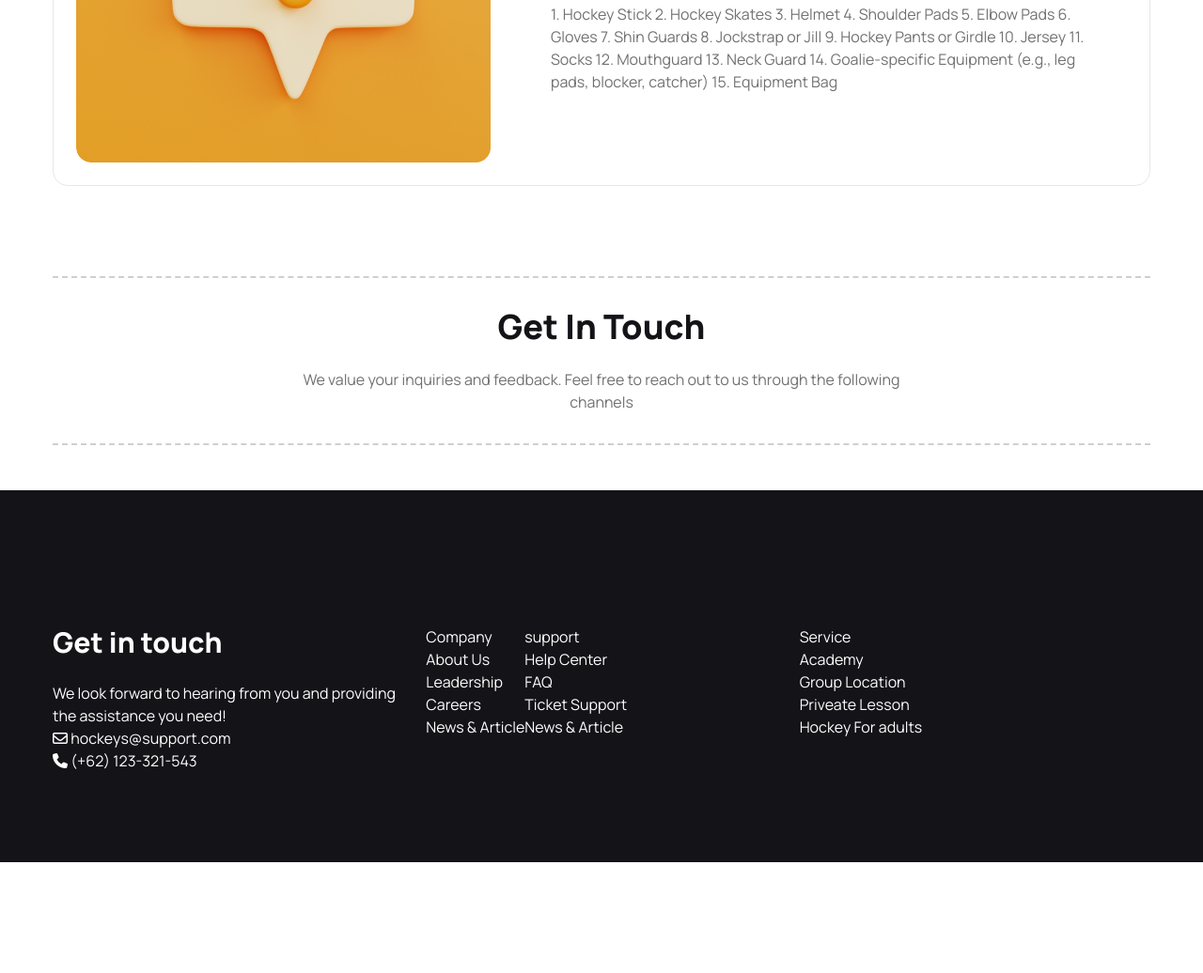
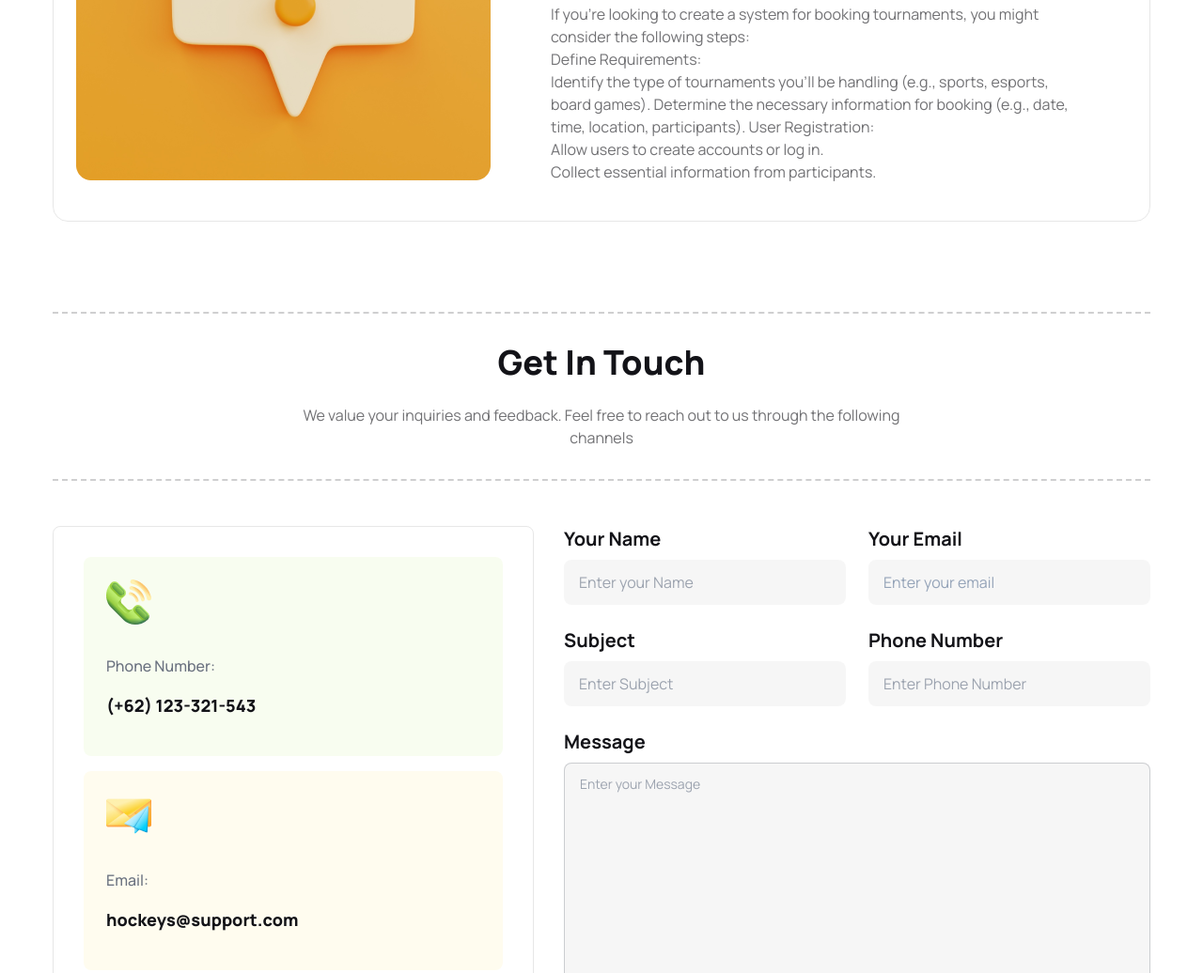
Before and after one commit to parvez301901/B9-A3, a plain HTML site: page index.html in a window 1280 px wide. Shown: the part 4067-5103 px from the top of the page at 94% size. Before the commit the page ends 4985 px from the top, so only its background shows below. Drawn offline with nearby package versions, Linux system fonts and the light colour scheme.

Commit message:
Final submit

```diff
--- a/index.html
+++ b/index.html
@@ -378,21 +378,13 @@
 						Hockey Training
 					  </div>
 					  <div class="collapse-content">
-						  1. Hockey Stick
-						  2. Hockey Skates
-3. Helmet
-4. Shoulder Pads
-5. Elbow Pads
-6. Gloves
-7. Shin Guards
-8. Jockstrap or Jill
-9. Hockey Pants or Girdle
-10. Jersey
-11. Socks
-12. Mouthguard
-13. Neck Guard
-14. Goalie-specific Equipment (e.g., leg pads, blocker, catcher)
-15. Equipment Bag
+						Hockey training refers to the systematic and structured process of preparing individuals or teams for the sport of hockey. It involves a combination of physical conditioning, skill development, tactical understanding, and mental preparation. Hockey training can be tailored to various levels, including youth, amateur, and professional players. Key components of hockey training include:
+
+						Physical Conditioning:
+
+						Strength Training: Building muscle strength to improve power and endurance.
+						Cardiovascular Conditioning: Enhancing aerobic and anaerobic fitness for sustained energy during a game.
+						Agility and Speed Training: Improving quick movements, footwork, and overall speed on the ice.
 					  </div>
 					</div>
 
@@ -402,21 +394,13 @@
 						Private Lessons
 					  </div>
 					  <div class="collapse-content">
-						  1. Hockey Stick
-						  2. Hockey Skates
-3. Helmet
-4. Shoulder Pads
-5. Elbow Pads
-6. Gloves
-7. Shin Guards
-8. Jockstrap or Jill
-9. Hockey Pants or Girdle
-10. Jersey
-11. Socks
-12. Mouthguard
-13. Neck Guard
-14. Goalie-specific Equipment (e.g., leg pads, blocker, catcher)
-15. Equipment Bag
+						Hockey training refers to the systematic and structured process of preparing individuals or teams for the sport of hockey. It involves a combination of physical conditioning, skill development, tactical understanding, and mental preparation. Hockey training can be tailored to various levels, including youth, amateur, and professional players. Key components of hockey training include:
+
+						Physical Conditioning:
+
+						Strength Training: Building muscle strength to improve power and endurance.
+						Cardiovascular Conditioning: Enhancing aerobic and anaerobic fitness for sustained energy during a game.
+						Agility and Speed Training: Improving quick movements, footwork, and overall speed on the ice.
 					  </div>
 					</div>
 
@@ -426,21 +410,7 @@
 						Ski Touring
 					  </div>
 					  <div class="collapse-content">
-						  1. Hockey Stick
-						  2. Hockey Skates
-3. Helmet
-4. Shoulder Pads
-5. Elbow Pads
-6. Gloves
-7. Shin Guards
-8. Jockstrap or Jill
-9. Hockey Pants or Girdle
-10. Jersey
-11. Socks
-12. Mouthguard
-13. Neck Guard
-14. Goalie-specific Equipment (e.g., leg pads, blocker, catcher)
-15. Equipment Bag
+						<p>Ski touring, also known as backcountry skiing, is a form of skiing that involves traveling through snow-covered terrain using skis. Unlike traditional downhill skiing at resorts, ski touring enthusiasts venture into the backcountry, away from marked slopes and ski resorts. </p>
 					  </div>
 					</div>
 
@@ -450,26 +420,18 @@
 						Booking
 					  </div>
 					  <div class="collapse-content">
-						  1. Hockey Stick
-						  2. Hockey Skates
-3. Helmet
-4. Shoulder Pads
-5. Elbow Pads
-6. Gloves
-7. Shin Guards
-8. Jockstrap or Jill
-9. Hockey Pants or Girdle
-10. Jersey
-11. Socks
-12. Mouthguard
-13. Neck Guard
-14. Goalie-specific Equipment (e.g., leg pads, blocker, catcher)
-15. Equipment Bag
+						<p>If you're looking to create a system for booking tournaments, you might consider the following steps:</p>
+
+						<h4>Define Requirements:</h4>
+
+						<p>Identify the type of tournaments you'll be handling (e.g., sports, esports, board games).
+						Determine the necessary information for booking (e.g., date, time, location, participants).
+						User Registration:</p>
+
+						<h4>Allow users to create accounts or log in.</h4>
+						<p>Collect essential information from participants.</p>
 					  </div>
 					</div>
-
-
-
 				  </div>
 
 
@@ -483,58 +445,121 @@
 			<p class="md:max-w-2xl max-w-full mx-auto text-sm md:text-base ">We value your inquiries and feedback. Feel free to reach out to us through the following channels </p>
 		</div>
 
+		<div class="flex flex-col md:flex-row gap-8 my-12">
+			<div class="w-full rounded-lg md:max-w-lg border-x border-y border-[#1313181A] p-8">
+
+				<div class="rounded-lg p-6 bg-[#BCED6D1A] mb-4">
+					<figure><img class="mb-8" src="images/card-phone.png" alt="Album"/></figure>
+					<p class="text-gray-500 text-base font-medium mb-4">Phone Number:</p>
+					<h3 class="text-primaryheadingColor text-lg font-extrabold mb-4"> (+62) 123-321-543</h3>
+				</div>
+				<div class="rounded-lg p-6 bg-[#FDDD5F1A] mb-4">
+					<figure><img class="mb-8" src="images/email.png" alt="Album"/></figure>
+					<p class="text-gray-500 text-base font-medium mb-4">Email:</p>
+					<h3 class="text-primaryheadingColor text-lg font-extrabold mb-4"> hockeys@support.com</h3>
+				</div>
+				<div class="rounded-lg p-6 bg-[#629CF31A] mb-4">
+					<figure><img class="mb-8" src="images/location.png" alt="Album"/></figure>
+					<p class="text-gray-500 text-base font-medium mb-4">Location:</p>
+					<h3 class="text-primaryheadingColor text-lg font-extrabold mb-4"> 152/1 Mohakhali Wireless Gate</h3>
+				</div>
+
+			</div>
+			<div class="flex-1">
+				<div class="grid grid-cols-1 sm:grid-cols-1 md:grid-cols-2 lg:grid-cols-2 gap-6">
+					<div>
+						<label class="text-xl font-bold text-primaryheadingColor block mb-2">Your Name</label>
+						<input type="text" placeholder="Enter your Name" class="placeholder:text-gray-400 border-0 input w-full max-w-xs bg-[#13131809]" />
+					</div>
+					<div>
+						<label class="text-xl font-bold text-primaryheadingColor block mb-2">Your Email</label>
+						<input type="text" placeholder="Enter your email" class="placeholder:text-gray-400 border-0 input w-full max-w-xs bg-[#13131809] placeholder:text-slate-400" />
+					</div>
+					<div>
+						<label class="text-xl font-bold text-primaryheadingColor block mb-2">Subject</label>
+						<input type="text" placeholder="Enter Subject" class="placeholder:text-gray-400 border-0 input w-full max-w-xs bg-[#13131809]" />
+					</div>
+					<div>
+						<label class="text-xl font-bold text-primaryheadingColor block mb-2">Phone Number</label>
+						<input type="text" placeholder="Enter Phone Number" class="placeholder:text-gray-400 border-0 input w-full max-w-xs bg-[#13131809]" />
+					</div>
+				</div>
+				<div class="grid grid-cols-1 mt-6">
+					<label class="text-xl font-bold text-primaryheadingColor block mb-2">Message</label>
+					<textarea class="textarea textarea-bordered min-h-96 bg-[#13131809]" placeholder="Enter your Message"></textarea>
+				</div>
+				<div class="grid grid-cols-1 mt-8">
+					<button class="w-full text-white text-xl font-bold bg-primaryColor py-4 px-6 rounded-lg">Send Message</button>
+				</div>
+			</div>
+		</div>
+
+		<div class="card w-full bg-[#13131808] mt-8 mb-8">
+			<div class="card-body text-center">
+				<h2 class="text-primaryheadingColor font-extrabold text-2xl">Social Media</h2>
+				<ul class="flex gap-7 justify-center mt-3">
+					<li><i class="text-primaryheadingColor text-2xl fa-brands fa-twitter"></i></li>
+					<li><i class="text-primaryheadingColor text-2xl fa-brands fa-facebook-f"></i></li>
+					<li><i class="text-primaryheadingColor text-2xl fa-brands fa-instagram"></i></li>
+					<li><i class="text-primaryheadingColor text-2xl fa-brands fa-github"></i></li>
+				</ul>
+			</div>
+		</div>
+
     </main>
 
-    <footer class="bg-primaryheadingColor py-24 text-white">
+    <footer class="bg-primaryheadingColor py-12 sm:py-24 text-white">
+
 		<div class="md:container-xl px-4 md:mx-auto max-w-[1200px] text-white">
 
+			<div class="flex-col md:flex-row flex">
 
-		<div class="grid grid-cols-1 sm:grid-cols-1 md:grid-cols-3 lg:grid-cols-3 gap-6 pt-12">
-
-			<div class="col-span-1 min-w-0">
-				<h3 class="text-3xl font-extrabold mb-6">Get in touch</h3>
-				<p>We look forward to hearing from you and providing the assistance you need!</p>
-				<ul class="">
-					<li><i class="fa-regular fa-envelope"></i> hockeys@support.com </li>
-					<li><i class="fa-solid fa-phone"></i> (+62) 123-321-543</li>
-				</ul>
-			</div>
-
-			<div class="col-span-1 min-w-0 flex md:min-w-[750px]">
-				<div>
-					<h3>Company</h3>
-					<ul>
-						<li>About Us</li>
-						<li>Leadership</li>
-						<li>Careers</li>
-						<li>News & Article</li>
+				<div class="w-full md:w-[20rem] md:text-left mb-8 md:mb-0 text-center min-w-48">
+					<h3 class="text-3xl font-extrabold mb-6">Get In touch</h3>
+					<p class="md:max-w-64 max-w-[297px] mx-auto md:mx-0 mb-4 text-primaryTextColoronDark font-medium">We look forward to hearing from you and providing the assistance you need!</p>
+					<ul class="">
+						<li><i class="fa-regular fa-envelope text-primaryColor mr-2 mb-4"></i> hockeys@support.com </li>
+						<li><i class="fa-solid fa-phone text-primaryColor text-primaryColor mr-2"></i> (+62) 123-321-543</li>
 					</ul>
 				</div>
-				<div>
-					<h3>support</h3>
-					<ul>
-						<li>Help Center</li>
-						<li>FAQ</li>
-						<li>Ticket Support</li>
-						<li>News & Article</li>
+
+				<div class="w-full md:w-[36rem] flex mb-8 md:mb-0 justify-evenly">
+					<div>
+						<h3 class="text-lg font-bold mb-8">Company</h3>
+						<ul class="text-primaryTextColoronDark font-medium">
+							<li class="mb-4"><a href="#">About Us</a></li>
+							<li class="mb-4"><a href="#">Leadership</a></li>
+							<li class="mb-4"><a href="#">Careers</a></li>
+							<li class="mb-4"><a href="#">News & Article</a></li>
+						</ul>
+					</div>
+					<div>
+						<h3 class="text-lg font-bold mb-8">Support</h3>
+						<ul class="text-primaryTextColoronDark font-medium">
+							<li class="mb-4">Help Center</li>
+							<li class="mb-4">FAQ</li>
+							<li class="mb-4">Ticket Support</li>
+							<li class="mb-4">News & Article</li>
+						</ul>
+					</div>
+				</div>
+
+				<div class="flex-1 min-w-48 md:text-left text-center">
+					<h3 class="text-lg font-bold mb-8">Service</h3>
+					<ul class="text-primaryTextColoronDark font-medium">
+						<li class="mb-4">Academy</li>
+						<li class="mb-4">Group Location</li>
+						<li class="mb-4">Priveate Lesson</li>
+						<li class="mb-4">Hockey For adults</li>
 					</ul>
 				</div>
-			</div>
 
-			<div class="col-span-1 min-w-0">
-
-				<h3>Service</h3>
-				<ul>
-					<li>Academy</li>
-					<li>Group Location</li>
-					<li>Priveate Lesson</li>
-					<li>Hockey For adults</li>
-				</ul>
 			</div>
 
 
 		</div>
-	</div>
+
     </footer>
+
 </body>
 </html>
```
Also changed, not shown: images/card-phone.png (added), images/email.png (added), images/location.png (added).
